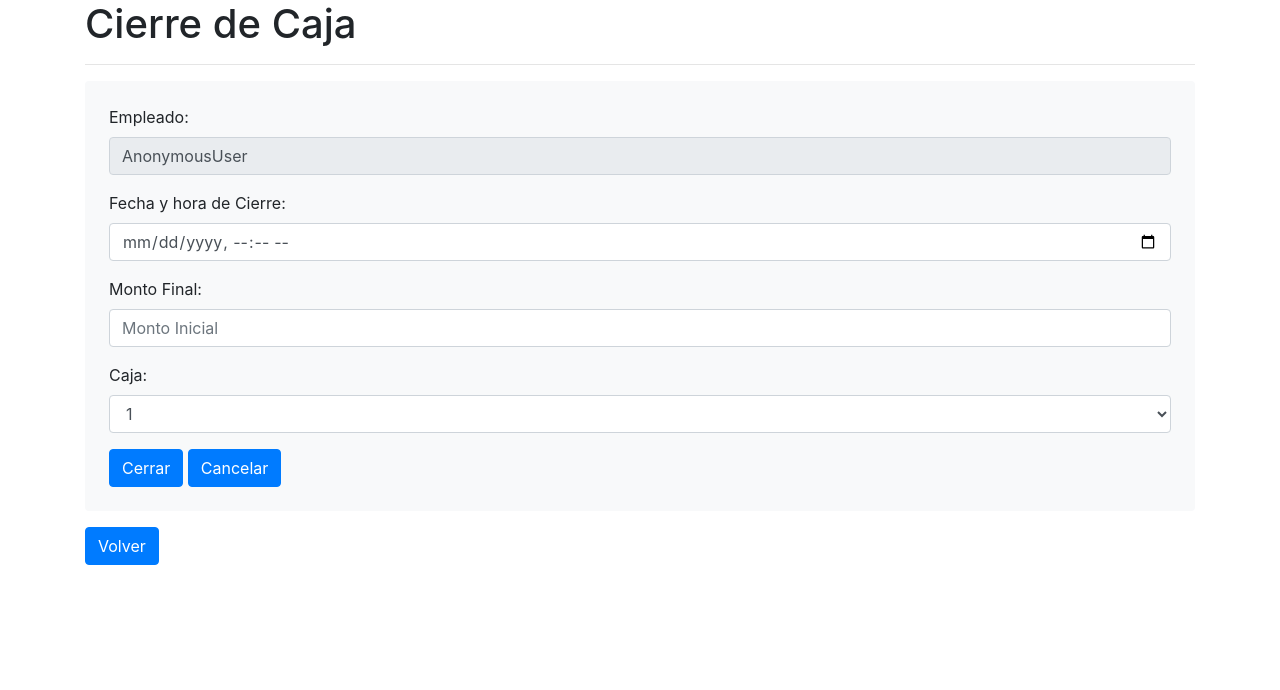
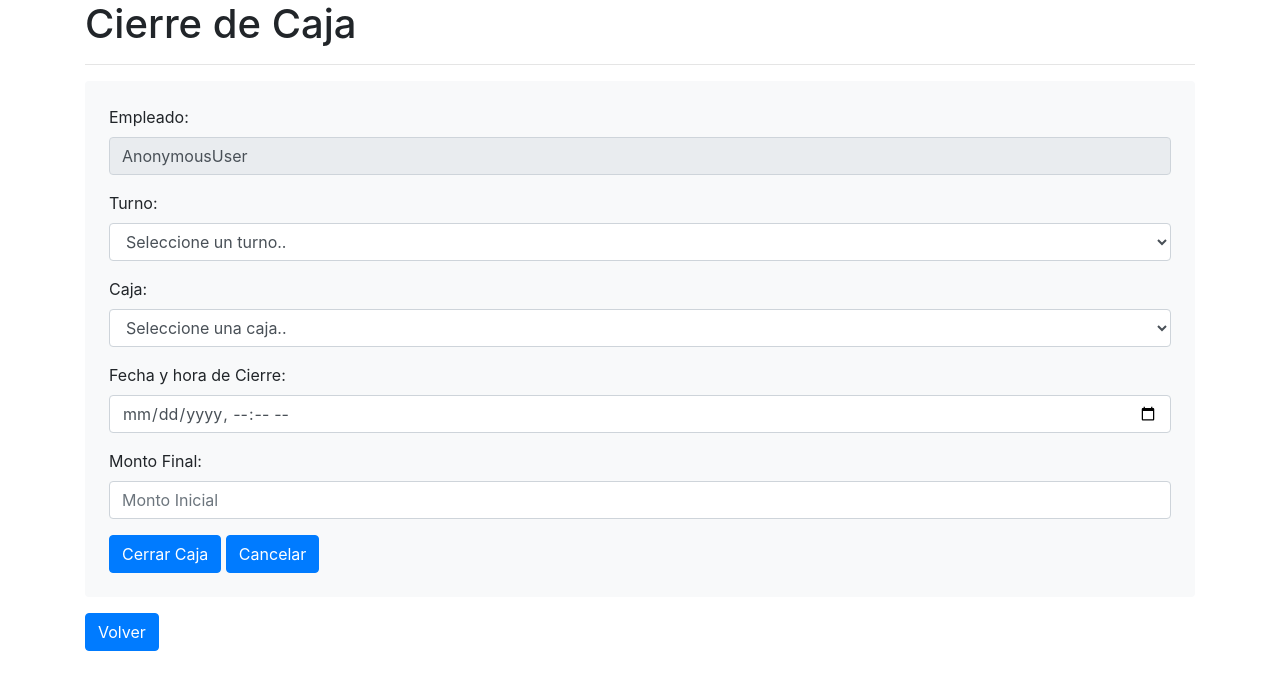
Before and after one commit to paunicole/isdem-django-proyecto-brunette, a Django app: page /cierre-caja in a window 1280 px wide. Shown: the part 66-756 px from the top of the page. Run offline with Django 3.2, Linux system fonts and the light colour scheme; data comes from the database, SQL or seed files in the repository; parts of the project's set-up code (start-up, migrations or seed data) failed here and were passed over; some libraries are stand-ins or nearby versions.

Commit message:
Agregados campos de caja

```diff
--- a/mi_proyecto/orders/admin.py
+++ b/mi_proyecto/orders/admin.py
@@ -19,7 +19,7 @@ class CartAdmin(admin.ModelAdmin):
 	# filter_horizontal = ("extra",)
 
 class CajaAdmin(admin.ModelAdmin):
-	list_display = ("numero", "empleado", "fecha_apertura", "fecha_cierre", "monto_inicial")
+	list_display = ("numero", "empleado", "turno", "abierta", "fecha_hora_apertura", "fecha_hora_cierre", "monto_inicial", "monto_final")
 
 class ProveedorAdmin(admin.ModelAdmin):
 	list_display = ("nombre", "tipo_proveedor", "telefono", "correo", "direccion")
--- a/mi_proyecto/orders/models.py
+++ b/mi_proyecto/orders/models.py
@@ -86,11 +86,19 @@ class Order(models.Model):
 			return f"{self.user_id}, Status: Complete"
 
 class Caja(models.Model):
+	turnos = [
+        ('Mañana', 'Mañana'),
+        ('Tarde', 'Tarde'),
+    ]
+
 	numero = models.IntegerField(unique=True)
 	empleado = models.ForeignKey(User, on_delete=models.CASCADE)
-	fecha_apertura = models.DateTimeField()
-	fecha_cierre = models.DateTimeField()
+	turno = models.CharField(max_length=255, choices=turnos)
+	abierta = models.BooleanField(default=True)
+	fecha_hora_apertura = models.DateTimeField()
+	fecha_hora_cierre = models.DateTimeField()
 	monto_inicial = models.DecimalField(max_digits=10, decimal_places=2)
+	monto_final = models.DecimalField(max_digits=10, decimal_places=2)
 
 class Venta(models.Model):
     id_venta = models.AutoField(primary_key=True)
--- a/mi_proyecto/orders/templates/orders/cierre.html
+++ b/mi_proyecto/orders/templates/orders/cierre.html
@@ -16,6 +16,27 @@
     </div>
 
     <div class="form-group">
+        <label>Turno: </label>
+        <select class="form-control" name="estado_factura">
+            <option value="" disabled selected>Seleccione un turno..</option>
+            <option value="Mañana">Mañana</option>
+            <option value="Tarde">Tarde</option>
+        </select>
+    </div>
+
+    <div class="form-group">
+        <label>Caja: </label>
+        {% if cajas %}
+            <select class="form-control" id="exampleFormControlSelect1" name="size_id" >
+                <option value="" disabled selected>Seleccione una caja..</option>
+            {% for caja in cajas %}
+                <option value="{{caja.numero}}">{{ caja.numero }}</option>
+            {% endfor %}
+            </select>
+        {% endif %}
+    </div>
+
+    <div class="form-group">
         <label>Fecha y hora de Cierre: </label>
         <input type="datetime-local" class="form-control" name="username" placeholder="Username">
     </div>
@@ -25,18 +46,7 @@
         <input type="number" class="form-control" placeholder="Monto Inicial" name="monto">
     </div>
 
-    <div class="form-group">
-        <label>Caja: </label>
-        {% if cajas %}
-            <select class="form-control" id="exampleFormControlSelect1" name="size_id" >
-            {% for caja in cajas %}
-                <option value="{{caja.numero}}">{{ caja.numero }}</option>
-            {% endfor %}
-            </select>
-        {% endif %}
-    </div>
-
-    <button class="btn btn-primary" type="submit" value="Cerrar">Cerrar</button>
+    <button class="btn btn-primary" type="submit" value="Cerrar">Cerrar Caja</button>
     <button class="btn btn-primary" type="submit" value="Cancelar">Cancelar</button>
 </form>
 
--- a/mi_proyecto/orders/templates/orders/editar_factura.html
+++ b/mi_proyecto/orders/templates/orders/editar_factura.html
@@ -46,7 +46,7 @@
         <input type="date" class="form-control" name="fecha_vencimiento" value="{{fecha_vencimiento}}">
     </div>
 
-    <button class="btn btn-primary" type="submit" value="Crear">Crear</button>
+    <button class="btn btn-primary" type="submit" value="Crear">Editar</button>
 </form>
 
 <a class="btn btn-primary mt-3" href="{% url 'pago-impuestos' %}">Volver</a>
```
Also changed, not shown: mi_proyecto/orders/templates/orders/apertura.html (+22 -12 lines), mi_proyecto/db.sqlite3, mi_proyecto/orders/migrations/0055_caja_turno.py (added), mi_proyecto/orders/migrations/0056_rename_fecha_apertura_caja_fecha_hora_apertura_and_more.py (added).
